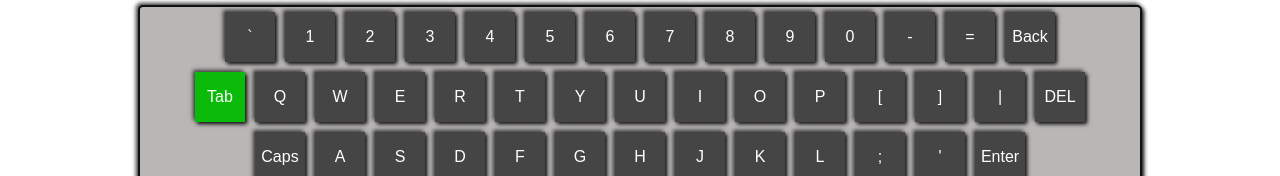
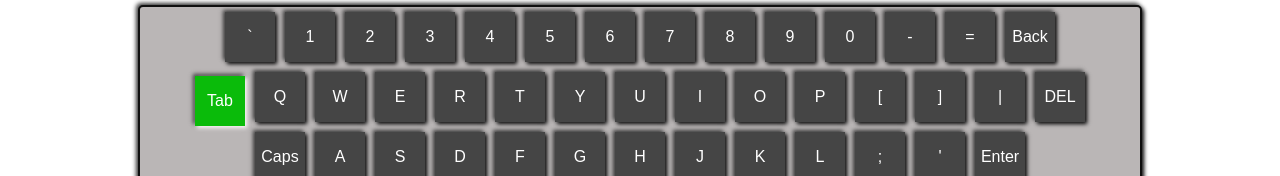
Before and after one commit to Fenicsbird/virtual-keyboard, a plain HTML site: page index.html in a window 1280 px wide. Both pictures are taken after a click on the element "Tab". Shown: the part 375-551 px from the top of the page. Drawn offline with Linux system fonts and the light colour scheme.

Commit message:
feat: animation of pressing a key

```diff
--- a/style.css
+++ b/style.css
@@ -46,7 +46,7 @@
   margin: 5px;
   background-color: #454545;
   color: white;
-  box-shadow: -2px -2px 4px rgb(63, 63, 63) , 2px 2px 4px black;
+  box-shadow: -2px -2px 4px rgb(63, 63, 63), 2px 2px 4px black;
   font-family: Arial, Helvetica, sans-serif;
   font-size: 16px;
 }
@@ -63,4 +63,6 @@
 
 .active {
   background-color: #0abb0a;
+  box-shadow: 2px 2px 4px rgb(255, 252, 252), -2px -2px 4px rgb(63, 63, 63);
+  transform: translateY(4px);
 }
```
Also changed, not shown: script.js (line endings or trailing spaces).
